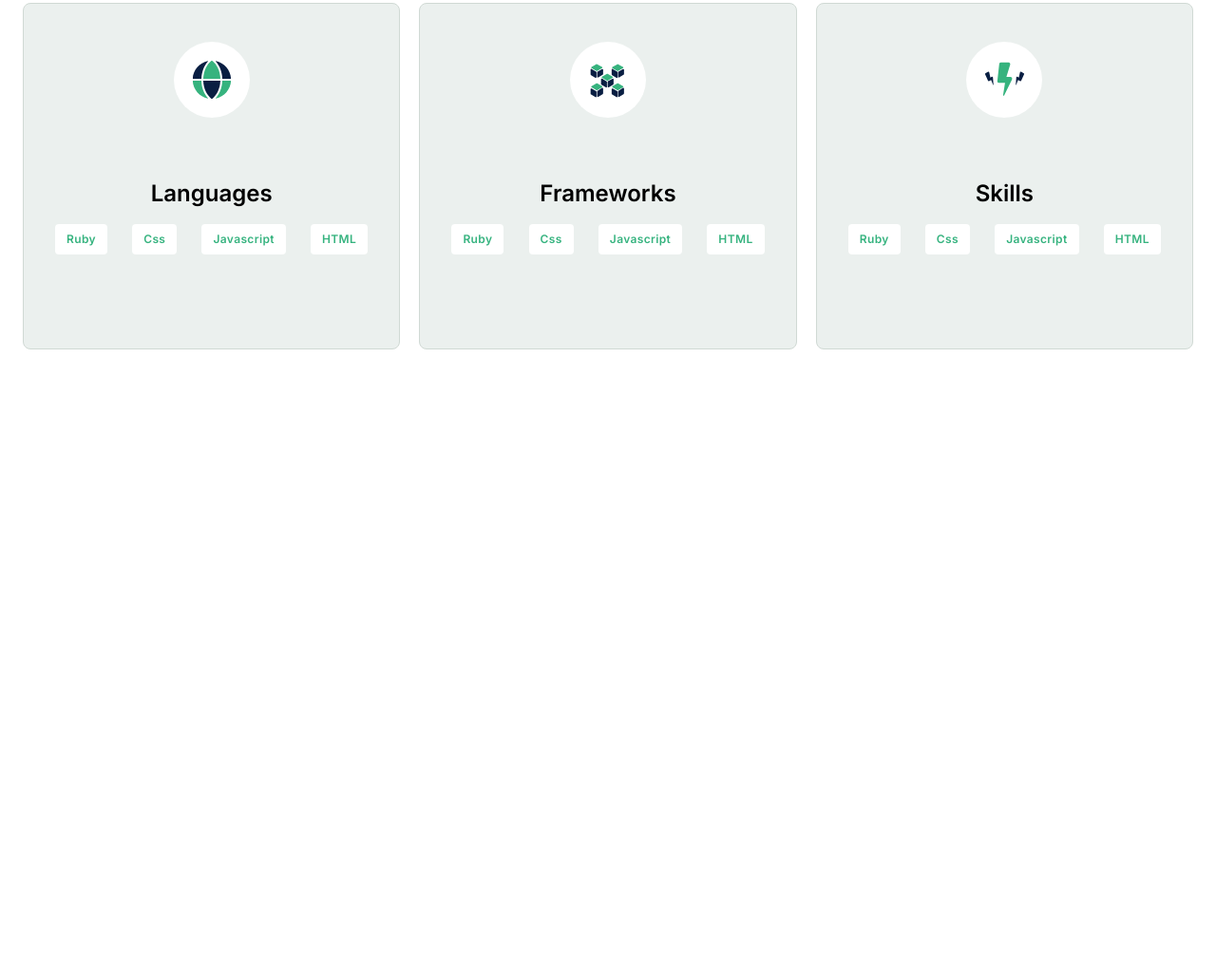
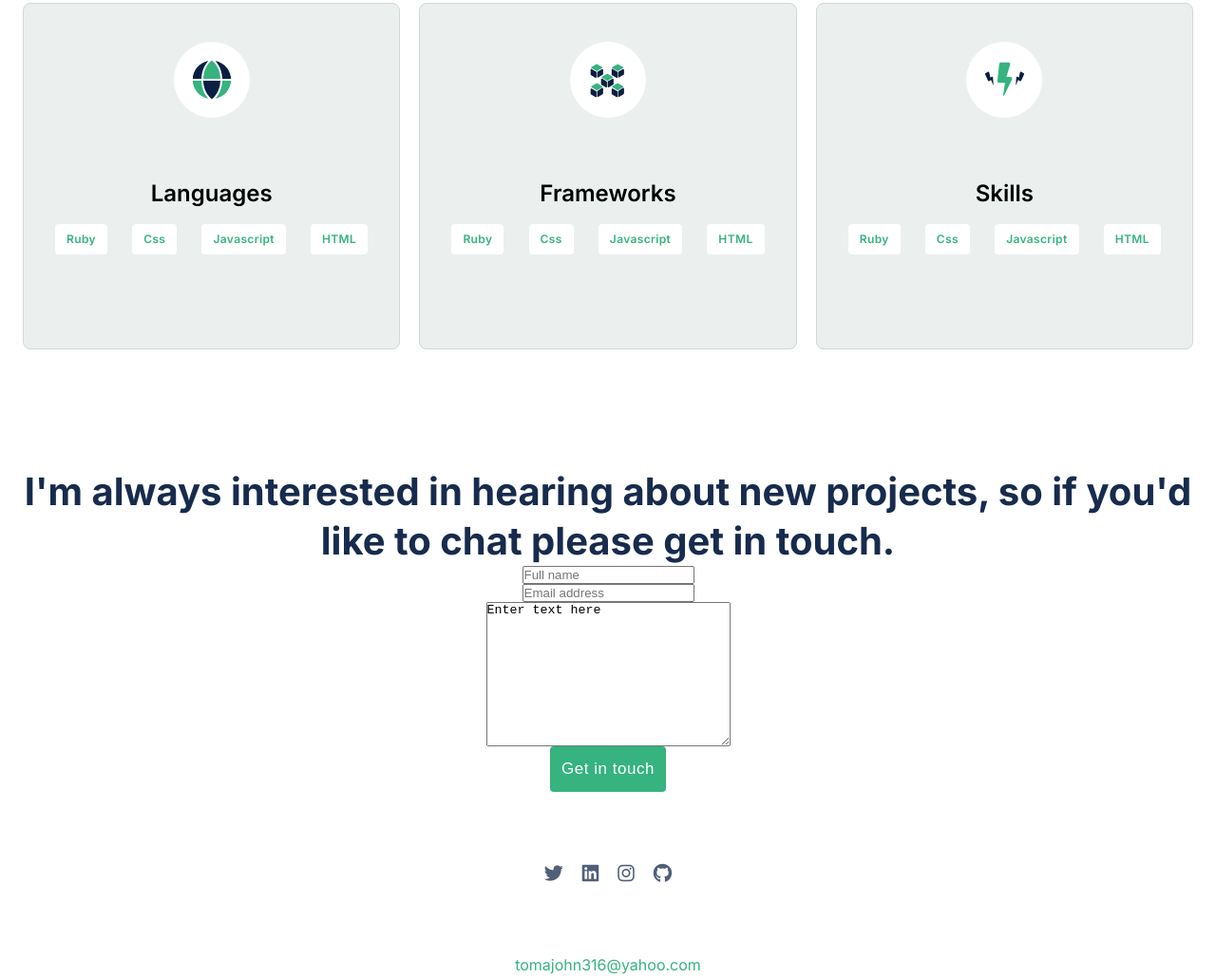
Before and after one commit to Kamba56/Personal-Portfolio, a website: page index.html in a window 1280 px wide. Shown: the part 2096-3126 px from the top of the page at 95% size. Before the commit the page ends 2524 px from the top, so only its background shows below. Drawn offline with Linux system fonts and the light colour scheme.

Commit message:
Add contact and footer section in the Markup

```diff
--- a/index.html
+++ b/index.html
@@ -251,6 +251,47 @@
           </div>
         </div>
       </section>
+      <section id="contact" class="flex-column container center-align">
+        <h2 class="bold big-font center-text color1">
+          I'm always interested in hearing about new projects, so if you'd like
+          to chat please get in touch.
+        </h2>
+
+        <form action="#" method="post" id="contact-form" class="flex-column center-align">
+          <input type="text" name="name" placeholder="Full name" required>
+          <input type="email" name="email" placeholder="Email address" required>
+          <textarea name="comment" id="comment" cols="30" rows="10" required>
+Enter text here</textarea
+          >
+          <button type="submit" class="btn">Get in touch</button>
+        </form>
+      </section>
+
+    <footer class="flex-column container center-align">
+      <ul class="social flex-row">
+        <li>
+          <a href="#" class="regular-font"
+            ><i class="fa-brands fa-twitter"></i
+          ></a>
+        </li>
+        <li>
+          <a href="#" class="regular-font"
+            ><i class="fa-brands fa-linkedin"></i
+          ></a>
+        </li>
+        <li>
+          <a href="#" class="regular-font"
+            ><i class="fa-brands fa-instagram"></i
+          ></a>
+        </li>
+        <li>
+          <a href="#" class="regular-font"
+            ><i class="fa-brands fa-github"></i
+          ></a>
+        </li>
+      </ul>
+      <a href="#" class="color2 regular">tomajohn316@yahoo.com</a>
+    </footer>
     </main>
   </body>
 </html>
```
